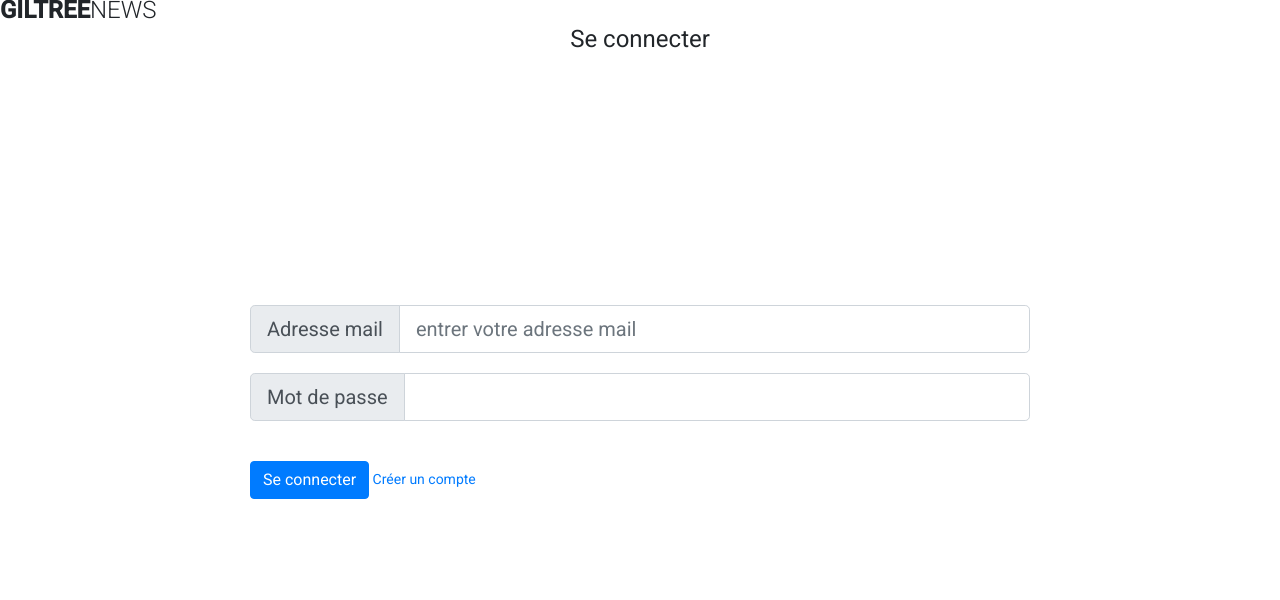
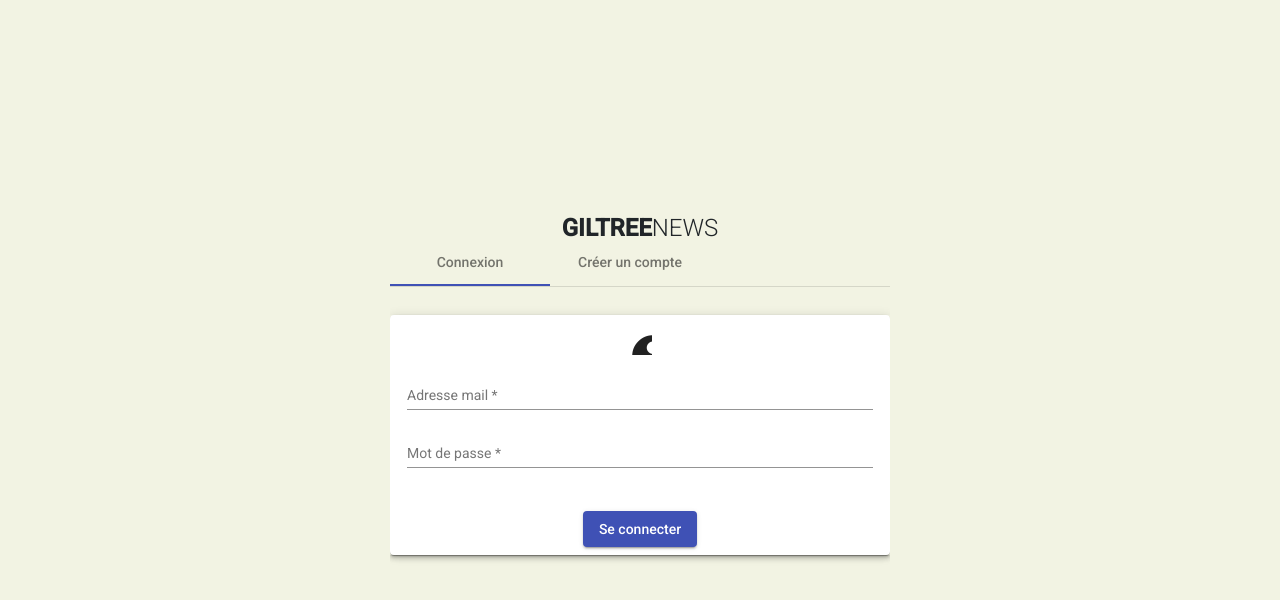
Before and after one commit to giltreenews/giltreenewsApp, an Angular app in the folder FrontEnd/: page /login in a window 1280 px wide. Shown: the top 600 px of the page. Built offline with nearby package versions, Linux system fonts and the light colour scheme.

Commit message:
[AB] optimisation page login

```diff
--- a/FrontEnd/src/app/angular-material.module.ts
+++ b/FrontEnd/src/app/angular-material.module.ts
@@ -18,6 +18,8 @@ import { MatMenuModule } from '@angular/material/menu';
 import { MatPaginatorModule } from '@angular/material/paginator';
 import { MatSortModule } from '@angular/material/sort';
 import { MatSidenavModule } from '@angular/material/sidenav';
+import {MatProgressSpinnerModule} from '@angular/material/progress-spinner';
+import {MatTabsModule} from '@angular/material/tabs';
 const modules: any[] = [
   MatAutocompleteModule,
   MatCheckboxModule,
@@ -35,7 +37,9 @@ const modules: any[] = [
   MatMenuModule,
   MatPaginatorModule,
   MatSortModule,
-  MatSidenavModule
+  MatSidenavModule,
+  MatProgressSpinnerModule,
+  MatTabsModule
 ];
 @NgModule({
   imports: [ ...modules ],
--- a/FrontEnd/src/app/app.module.ts
+++ b/FrontEnd/src/app/app.module.ts
@@ -24,7 +24,6 @@ import { FormsModule, NgForm, ReactiveFormsModule } from '@angular/forms';
 import { JournalistComponent } from './layout/journalist/journalist.component';
 import { LoginComponent } from './login/login/login.component';
 import { ToastrModule } from 'ngx-toastr';
-import { CreateAccountComponent } from './create-account/create-account/create-account.component';
 
 @NgModule({
   declarations: [
@@ -41,7 +40,7 @@ import { CreateAccountComponent } from './create-account/create-account/create-a
     AddArticleComponent,
     JournalistComponent,
     LoginComponent,
-    CreateAccountComponent,
+
 
   ],
   imports: [
--- a/FrontEnd/src/app/create-account/create-account/create-account.component.html
+++ /dev/null
@@ -1,55 +0,0 @@
-
-<span class=" cursor-pointer" style="font-size:x-large; outline:none;text-align:center;" routerLink="/user/home">
-    <span  style="font-weight: bolder;" >GILTREE</span>
-    <span style="font-weight: lighter;">NEWS</span>
-</span>
-
-<h1 style="text-align: center;">Créer un compte</h1>
-
-<div style="margin:200px; padding:50px; ">
-    <div class="input-group input-group-lg">
-        <div class="input-group-prepend">
-          <span class="input-group-text" id="inputGroup-sizing-lg">Nom</span>
-        </div>
-        <input type="text" class="form-control" aria-label="Large" aria-describedby="inputGroup-sizing-sm" name="lastName" [(ngModel)]="login.lastName"
-           required placeholder="entrer votre nom">
-      </div>
-      <div class="input-group input-group-lg">
-        <div class="input-group-prepend">
-          <span class="input-group-text" id="inputGroup-sizing-lg">Prenom</span>
-        </div>
-        <input type="text" class="form-control" aria-label="Large" aria-describedby="inputGroup-sizing-sm" name="firstName" [(ngModel)]="login.firstName"
-           required placeholder="entrer votre adresse mail">
-      </div>
-
-  <div class="input-group input-group-lg">
-    <div class="input-group-prepend">
-      <span class="input-group-text" id="inputGroup-sizing-lg">Adresse mail</span>
-    </div>
-    <input type="text" class="form-control" aria-label="Large" aria-describedby="inputGroup-sizing-sm" name="email" [(ngModel)]="login.email"
-       required placeholder="entrer votre adresse mail">
-  </div>
-  <!-- <div [hidden]="author.valid || author.pristine">Le nom est obligatoire</div> -->
-
-  <br />
-  <div class="input-group input-group-lg">
-    <div class="input-group-prepend">
-      <span class="input-group-text" id="inputGroup-sizing-lg" >Mot de passe</span>
-    </div>
-    <input type="password" class="form-control" aria-label="Large" aria-describedby="inputGroup-sizing-sm" name="password" [(ngModel)]="login.password"
-      required >
-  </div>
-  <!-- <div [hidden]="title.valid || title.pristine"> Le title est obligatoire</div> -->
-  <br />
-
-      <div>
-
-        <br />
-        <button class="btn btn-primary" (click)="confirmer()"> Confirmer</button>
-
-
-      </div>
-
-
-
-    </div>
--- a/FrontEnd/src/app/create-account/create-account/create-account.component.ts
+++ /dev/null
@@ -1,31 +0,0 @@
-import { Component, OnInit } from '@angular/core';
-import { Router } from '@angular/router';
-import { ToastrService } from 'ngx-toastr';
-import { RoleEnum } from 'src/app/enum/role.enum';
-import { UserModel } from 'src/app/models/user.model';
-import { UserService } from 'src/app/services/user.service';
-
-@Component({
-  selector: 'app-create-account',
-  templateUrl: './create-account.component.html',
-  styleUrls: ['./create-account.component.css']
-})
-export class CreateAccountComponent implements OnInit {
-  login: UserModel = {};
-  constructor(private registerservice: UserService,
-     private router: Router,
-     private toastr: ToastrService) { }
-
-  ngOnInit(): void {
-  }
-  confirmer() {
-    this.login.role = RoleEnum.USER;
-    this.registerservice.register(this.login).subscribe((res) => {
-      this.router.navigateByUrl('/login');
-      this.toastr.success('Votre compte a bien été crée')
-    })
-
-
-  }
-
-}
--- a/FrontEnd/src/app/login/login/login.component.css
+++ b/FrontEnd/src/app/login/login/login.component.css
@@ -0,0 +1,13 @@
+mat-card {
+    max-width: 500px;
+    min-width: 500px;
+    margin: 2em auto;
+    text-align: center;
+  }
+
+  mat-form-field {
+    display: block;
+  }
+  div {
+      background-color:rgb(242, 243, 227);
+  }
--- a/FrontEnd/src/app/login/login/login.component.html
+++ b/FrontEnd/src/app/login/login/login.component.html
@@ -1,41 +1,88 @@
 
-<span class="col1-sm cursor-pointer" style="font-size:x-large; outline:none;;" routerLink="/user/home">
-    <span  style="font-weight: bolder;" >GILTREE</span>
-    <span style="font-weight: lighter;">NEWS</span>
-  </span>
+    <div class="d-flex justify-content-center align-items-center flex-column" style="height:100%">
+        <span class="col1-sm cursor-pointer" style="font-size:x-large; outline:none;" routerLink="/user/home">
+            <span  style="font-weight: bolder;" >GILTREE</span>
+            <span style="font-weight: lighter;">NEWS</span>
+          </span>
 
-  <h1 style="text-align: center;">Se connecter</h1>
+          <mat-tab-group dynamicHeight>
+            <mat-tab label="Connexion">
+              <div class="example-small-box mat-elevation-z4">
+                <mat-card class="example-card">
+                  <mat-card-header style="justify-content: center">
+                    <mat-card-title> <mat-icon style="font-size:50px;">account_circle</mat-icon></mat-card-title>
+                  </mat-card-header>
+                  <mat-card-content>
+                    <form class="example-form">
+                      <table class="example-full-width" cellspacing="0">
+                        <tr>
+                          <td>
+                            <mat-form-field class="example-full-width">
+                            <input matInput placeholder="Adresse mail" [(ngModel)]="login.email" name="email" required>
+                            </mat-form-field>
+                          </td>
+                        </tr>
+                        <tr>
+                        <td><mat-form-field class="example-full-width">
+                          <input matInput placeholder="Mot de passe" [(ngModel)]="login.password"type="password" name="password" required>
+                        </mat-form-field></td>
+                      </tr></table>
+                    </form>
 
-  <div style="margin:200px; padding:50px; ">
+                  </mat-card-content>
+                  <mat-card-actions>
+                    <button mat-raised-button (click)="seconnecter()" color="primary">Se connecter</button>
+                  </mat-card-actions>
+                </mat-card>
+              </div>
+            </mat-tab>
+            <mat-tab label="Créer un compte">
+              <div class="example-large-box mat-elevation-z4">
+                <div class="example-small-box mat-elevation-z4">
+                  <mat-card class="example-card">
+                    <mat-card-header style="justify-content: center">
+                      <mat-card-title><mat-icon style="font-size:50px;;">person_add</mat-icon>
+                      </mat-card-title>
+                    </mat-card-header>
+                    <mat-card-content>
+                      <form class="example-form">
+                        <table class="example-full-width" cellspacing="0">
+                          <tr>
 
-    <div class="input-group input-group-lg">
-      <div class="input-group-prepend">
-        <span class="input-group-text" id="inputGroup-sizing-lg">Adresse mail</span>
-      </div>
-      <input type="text" class="form-control" aria-label="Large" aria-describedby="inputGroup-sizing-sm" name="email" [(ngModel)]="login.email"
-         required placeholder="entrer votre adresse mail">
+                          </tr>
+                          <tr>
+                            <td>
+                              <mat-form-field class="example-full-width">
+                              <input matInput placeholder="Prénom" [(ngModel)]="login.firstName" name="firstName" required>
+                              </mat-form-field>
+                            </td>
+                          </tr>
+                          <tr>
+                            <td>
+                              <mat-form-field class="example-full-width">
+                              <input matInput placeholder="Nom" [(ngModel)]="login.lastName" name="lastName" required>
+                              </mat-form-field>
+                            </td>
+                          </tr>
+                          <td>
+                            <mat-form-field class="example-full-width">
+                            <input matInput placeholder="Adresse mail" [(ngModel)]="login.email" name="email" required>
+                            </mat-form-field>
+                          </td>
+                          <tr>
+                          <td><mat-form-field class="example-full-width">
+                            <input matInput placeholder="Mot de passe" [(ngModel)]="login.password"type="password" name="password" required>
+                          </mat-form-field></td>
+                        </tr></table>
+                      </form>
+
+                    </mat-card-content>
+                    <mat-card-actions>
+                      <button mat-raised-button (click)="confirmer()" color="primary" >Confirmer</button>
+                    </mat-card-actions>
+                  </mat-card>
+                </div>
+              </div>
+            </mat-tab>
+          </mat-tab-group>
     </div>
-    <!-- <div [hidden]="author.valid || author.pristine">Le nom est obligatoire</div> -->
-
-    <br />
-    <div class="input-group input-group-lg">
-      <div class="input-group-prepend">
-        <span class="input-group-text" id="inputGroup-sizing-lg" >Mot de passe</span>
-      </div>
-      <input type="password" class="form-control" aria-label="Large" aria-describedby="inputGroup-sizing-sm" name="password" [(ngModel)]="login.password"
-        required >
-    </div>
-    <!-- <div [hidden]="title.valid || title.pristine"> Le title est obligatoire</div> -->
-    <br />
-
-        <div>
-
-          <br />
-          <button class="btn btn-primary" (click)="seconnecter()"> Se connecter</button>
-          <a  href=# routerLink="/create-account"> Créer un compte </a>
-
-        </div>
-
-
-
-      </div>
--- a/FrontEnd/src/app/login/login/login.component.ts
+++ b/FrontEnd/src/app/login/login/login.component.ts
@@ -14,9 +14,22 @@ import { UserService } from 'src/app/services/user.service';
 export class LoginComponent implements OnInit {
 login: UserModel = {};
 
-  constructor(private service : UserService,private router: Router, private toastr: ToastrService) { }
+  constructor(private service : UserService,private router: Router, private toastr: ToastrService,
+    private registerservice: UserService,
+
+
+    ) { }
 
   ngOnInit(): void {
+  }
+  confirmer() {
+    this.login.role = RoleEnum.USER;
+    this.registerservice.register(this.login).subscribe((res) => {
+      this.router.navigateByUrl('/login');
+      this.toastr.success('Votre compte a bien été crée')
+    })
+
+
   }
   seconnecter(){
     this.service.login(this.login).subscribe(userInfo=>{
--- a/FrontEnd/src/app/pages/homepage/homepage.component.html
+++ b/FrontEnd/src/app/pages/homepage/homepage.component.html
@@ -38,6 +38,7 @@
               </div>
             </div>
           </div>
+
         </div>
         <div class="col-sm">
           <table class="table">
--- a/FrontEnd/src/app/shared/header/header.component.html
+++ b/FrontEnd/src/app/shared/header/header.component.html
@@ -7,8 +7,11 @@
 
 
     <div class="col3-sm" >
+
       <button mat-button [matMenuTriggerFor]="menu" routerLink="/login" *ngIf="!user" >Se connecter</button>
-  <button mat-button [matMenuTriggerFor]="menu" *ngIf="user">Connecté</button>
+  <button mat-button [matMenuTriggerFor]="menu" *ngIf="user"><mat-icon style="font-size:50px;">account_circle</mat-icon></button>
+
+
       <mat-menu #menu="matMenu">
         <button mat-menu-item  *ngIf="user?.role === roleEnum.USER">Gérer mes préférences</button>
         <button mat-menu-item (click)="signout()" >Déconnexion</button>
@@ -20,6 +23,10 @@
 
 
     </div>
+    <span  class="col4-sm"  *ngIf="user">
 
+      Bonjour {{ user.firstName }}
+
+      </span>
 
   </div>
```
Also changed, not shown: FrontEnd/src/app/create-account/create-account/create-account.component.css (deleted), FrontEnd/src/app/pages/detail-article/detail-article.component.html (line endings or trailing spaces), 1 other file (tests, documents, lock files or other folders).
